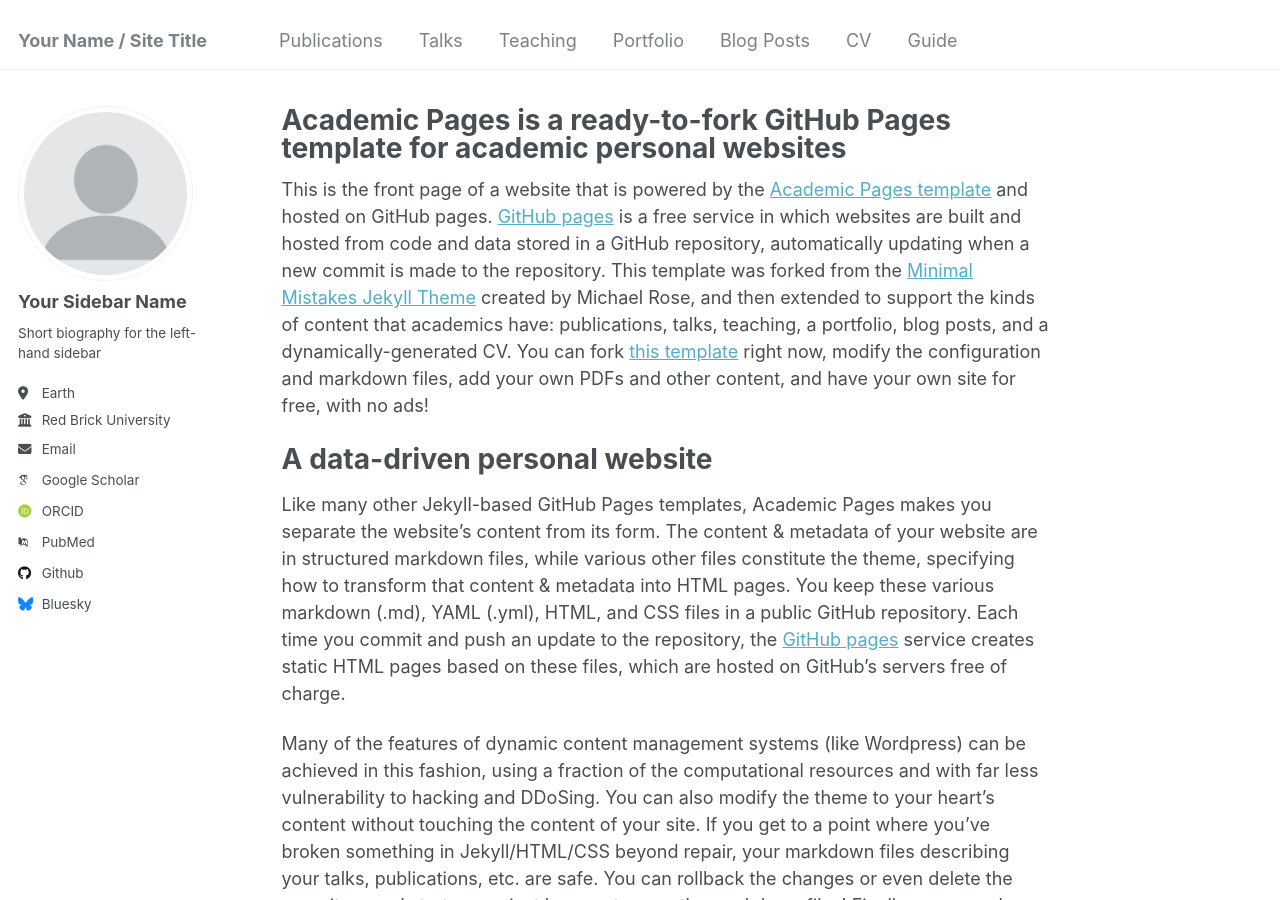
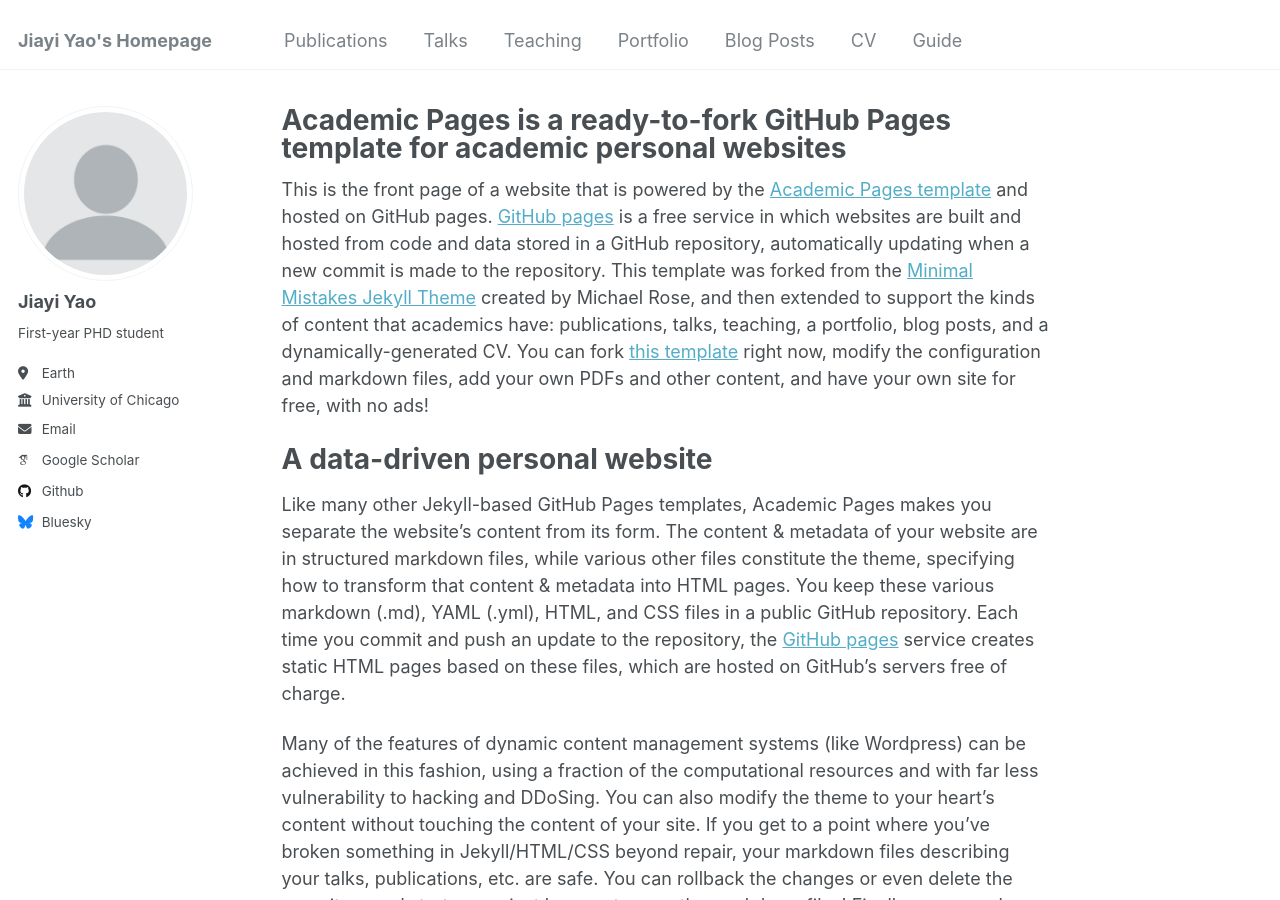
Before and after one commit to YaoJiayi/YaoJiayi.github.io, a Jekyll site: the page built from _pages/about.md, in a window 1280 px wide and 900 px high. Built offline with Jekyll 4.4.1, drawn with Linux system fonts in a browser that asks for light colours; some web fonts are replaced.

Commit message:
Update _config.yml

```diff
--- a/_config.yml
+++ b/_config.yml
@@ -8,7 +8,7 @@
 
 # Basic Site Settings
 locale                   : "en-US"
-title                    : "Your Name / Site Title"
+title                    : "Jiayi Yao's Homepage"
 title_separator          : "-"
 name                     : &name "Jiayi Yao"
 description              : &description "First-Year PHD student @ UChicago"
@@ -22,23 +22,15 @@ repository               : "academicpages/academicpages.github.io"
 author:
   # Biographic information
   avatar           : "profile.png"
-  name             : "Your Sidebar Name"
-  pronouns         : # example: "she/her"
-  bio              : "Short biography for the left-hand sidebar"
+  name             : "Jiayi Yao"
+  bio              : "First-year PHD student"
   location         : "Earth"
-  employer         : "Red Brick University"
+  employer         : "University of Chicago"
   uri              : # URL
-  email            : "none@example.org"
+  email            : "jiayi3@uchicago.edu"
 
   # Academic websites
-  arxiv            : # URL - Update with the correct link to your profile
-  googlescholar    : "https://scholar.google.com/citations?user=PS_CX0AAAAAJ"
-  impactstory      : # URL
-  orcid            : "http://orcid.org/yourorcidurl"
-  semantic         : # URL
-  pubmed           : "https://www.ncbi.nlm.nih.gov/pubmed/?term=john+snow"
-  researchgate     : # URL
-  scopus           : # URL
+  googlescholar    : "https://scholar.google.com/citations?user=Si1vLbYAAAAJ&hl=en"
 
   # Repositories and software development
   bitbucket        : # Username - Update with your username on the site
```
